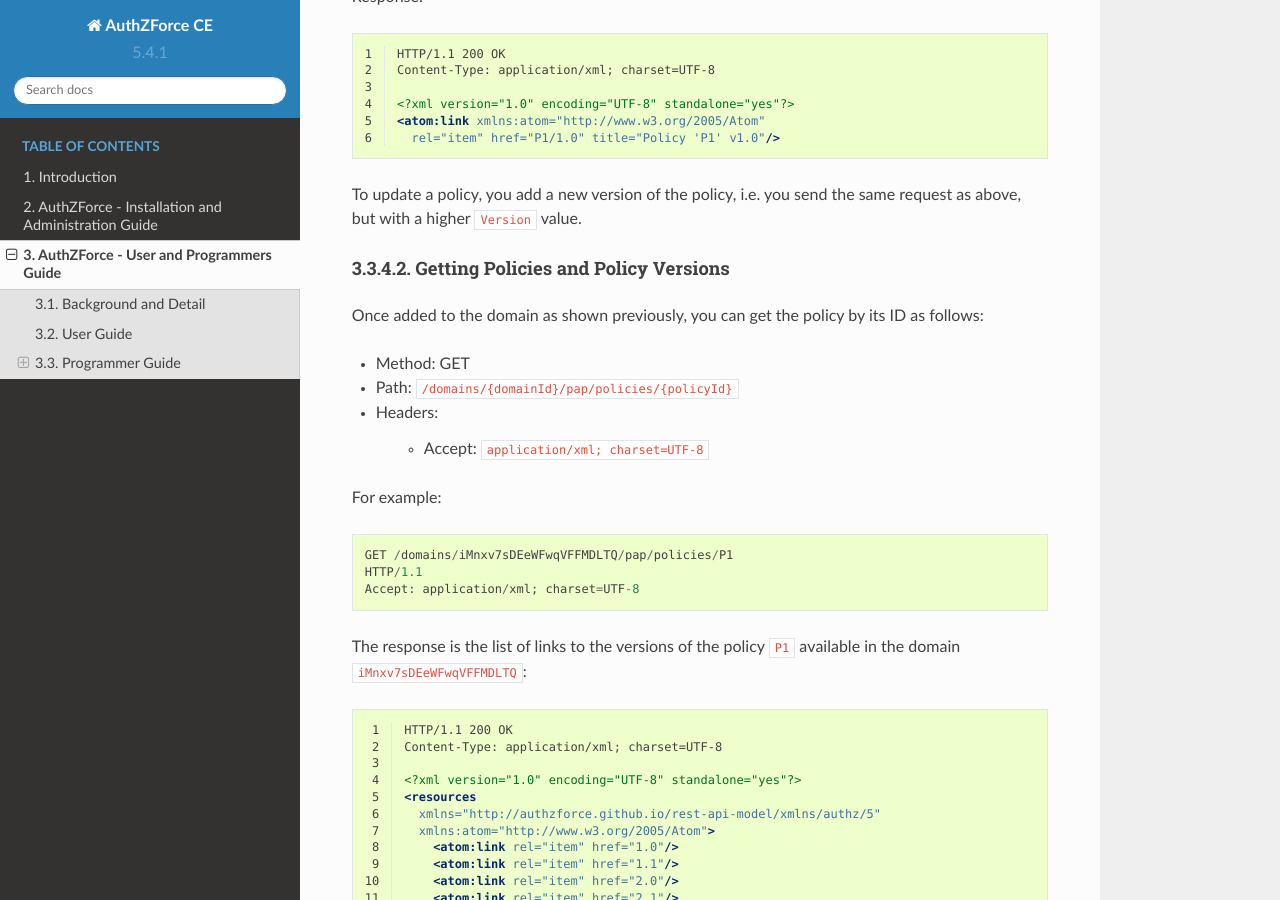
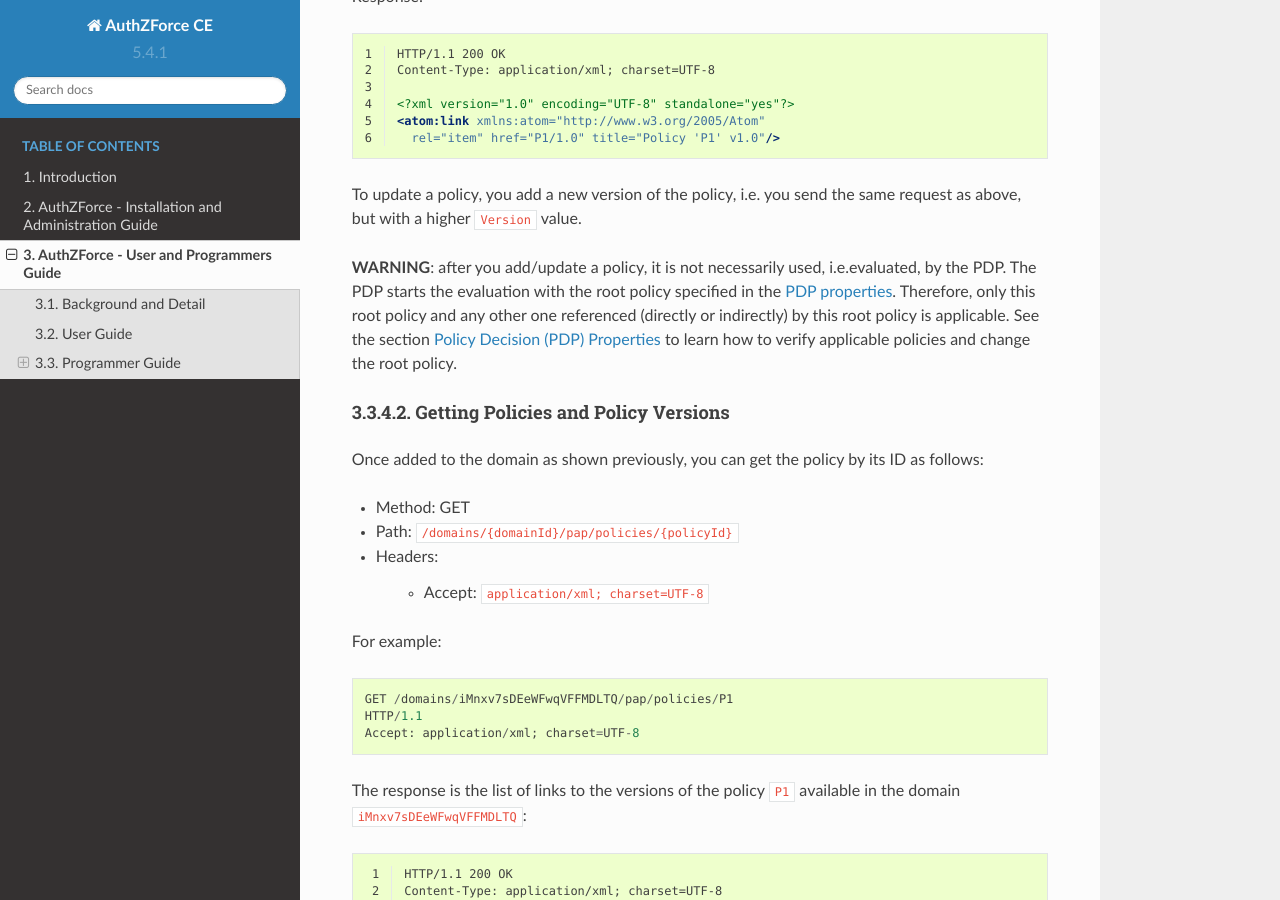
Before and after one commit to authzforce/fiware, a Sphinx documentation site: the page built from doc/UserAndProgrammersGuide.rst, in a window 1280 px wide and 900 px high, scrolled down 6893 px. Built offline with Sphinx 7.4.7 and the Read the Docs theme 2.0.0, drawn with Linux system fonts in a browser that asks for light colours; formulas are drawn with MathJax 3.

Commit message:
added warning on active policies

```diff
--- a/doc/UserAndProgrammersGuide.rst
+++ b/doc/UserAndProgrammersGuide.rst
@@ -346,6 +346,9 @@
      rel="item" href="P1/1.0" title="Policy 'P1' v1.0"/>
 
 To update a policy, you add a new version of the policy, i.e. you send the same request as above, but with a higher ``Version`` value.
+
+**WARNING**: after you add/update a policy, it is not necessarily used, i.e.evaluated, by the PDP. The PDP starts the evaluation with the root policy specified in the `PDP properties <Policy Decision (PDP) Properties>`_. Therefore, only this root policy and any other one referenced (directly or indirectly) by this root policy is applicable. See the section `Policy Decision (PDP) Properties`_ to learn how to verify applicable policies and change the root policy.
+
 
 Getting Policies and Policy Versions
 ++++++++++++++++++++++++++++++++++++
```
